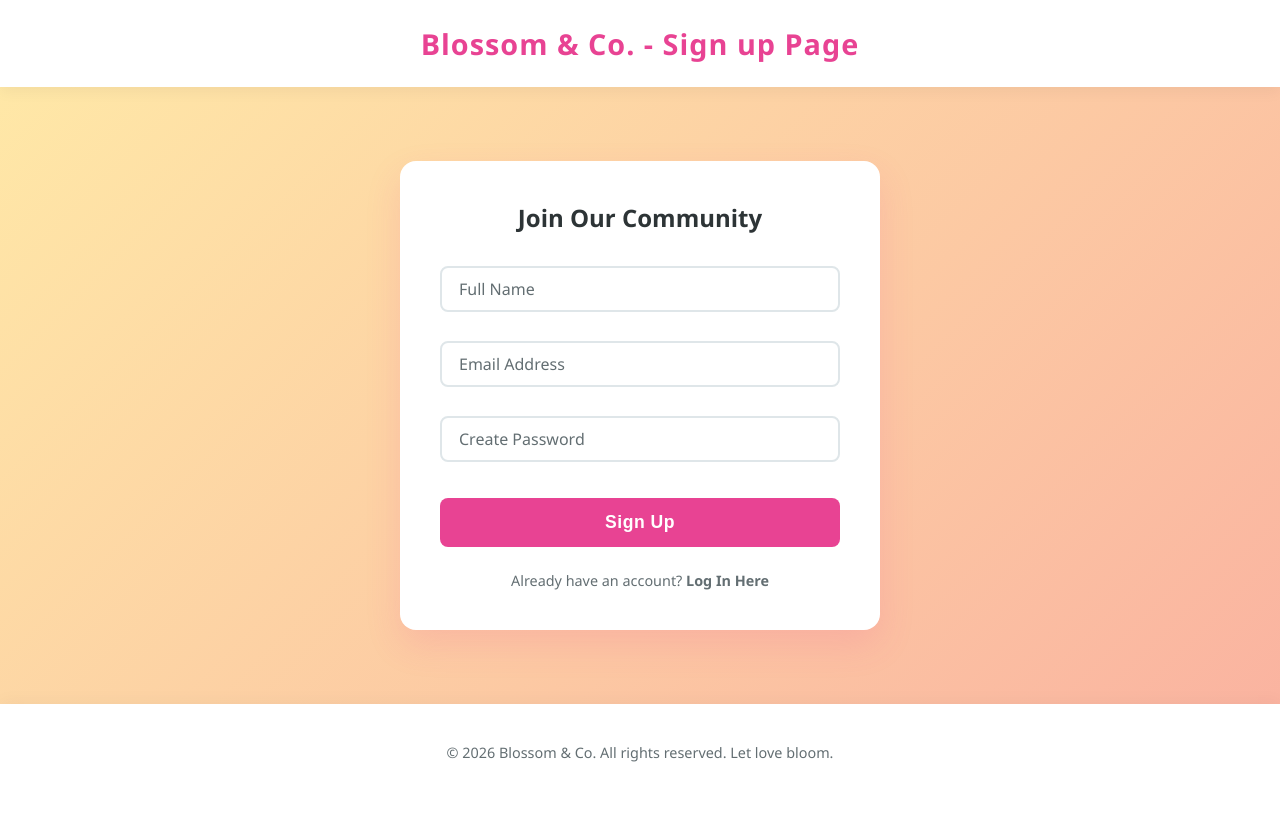
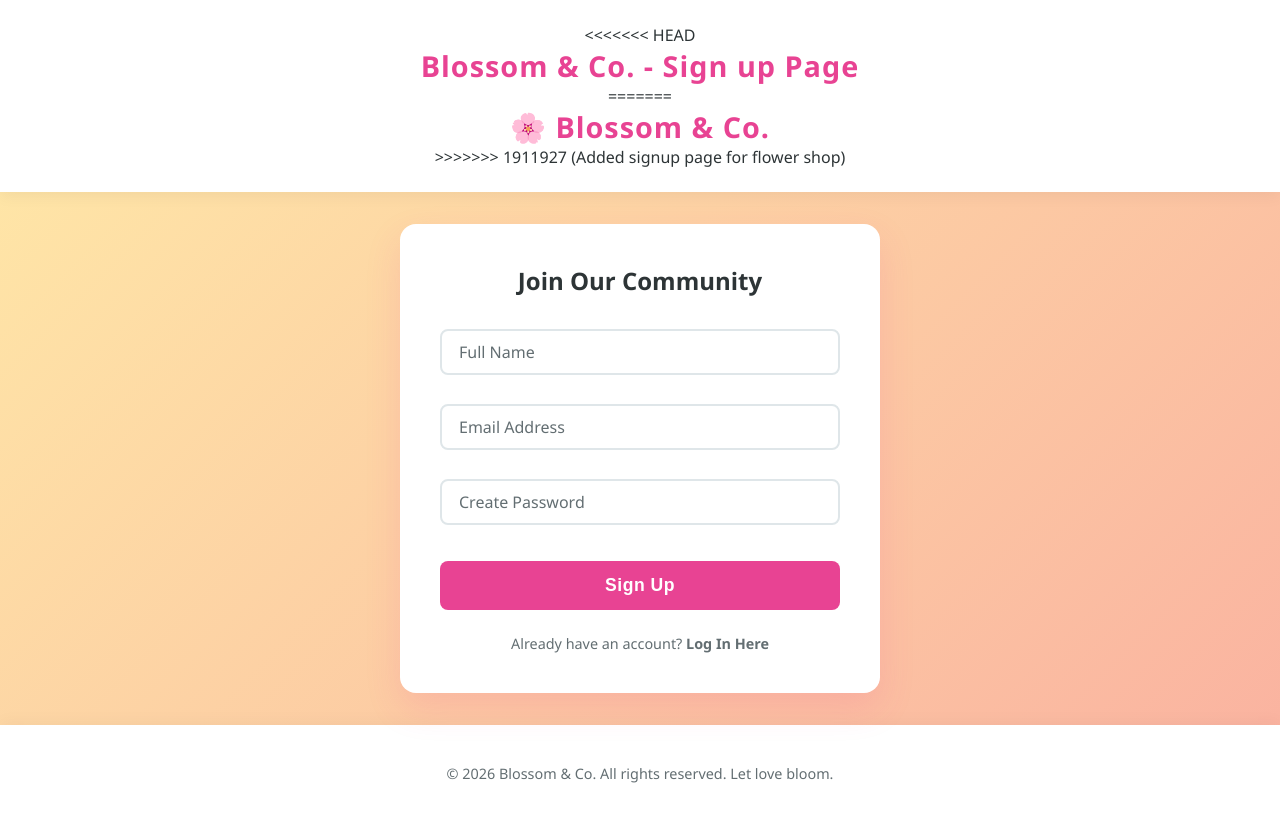
Before and after one commit to Dharsikask14/Devops_assignment, a plain HTML site: page signup.html in a window 1280 px wide. Before the commit the page ends 800 px from the top, so only its background shows below. Drawn offline with Linux system fonts and the light colour scheme.

Commit message:
Added signup page for flower shop

```diff
--- a/signup.html
+++ b/signup.html
@@ -3,7 +3,10 @@
 <head>
     <meta charset="UTF-8">
     <meta name="viewport" content="width=device-width, initial-scale=1.0">
+
     <title>Blossom & Co. Sign Up Page</title>
+
+
     <style>
         /* CSS Variables for a Floral Theme */
         :root {
@@ -184,7 +187,11 @@
 <body>
 
     <header>
+<<<<<<< HEAD
         <h1> Blossom & Co. - Sign up Page</h1>
+=======
+        <h1>🌸 Blossom & Co.</h1>
+>>>>>>> 1911927 (Added signup page for flower shop)
     </header>
 
     <main>
```
